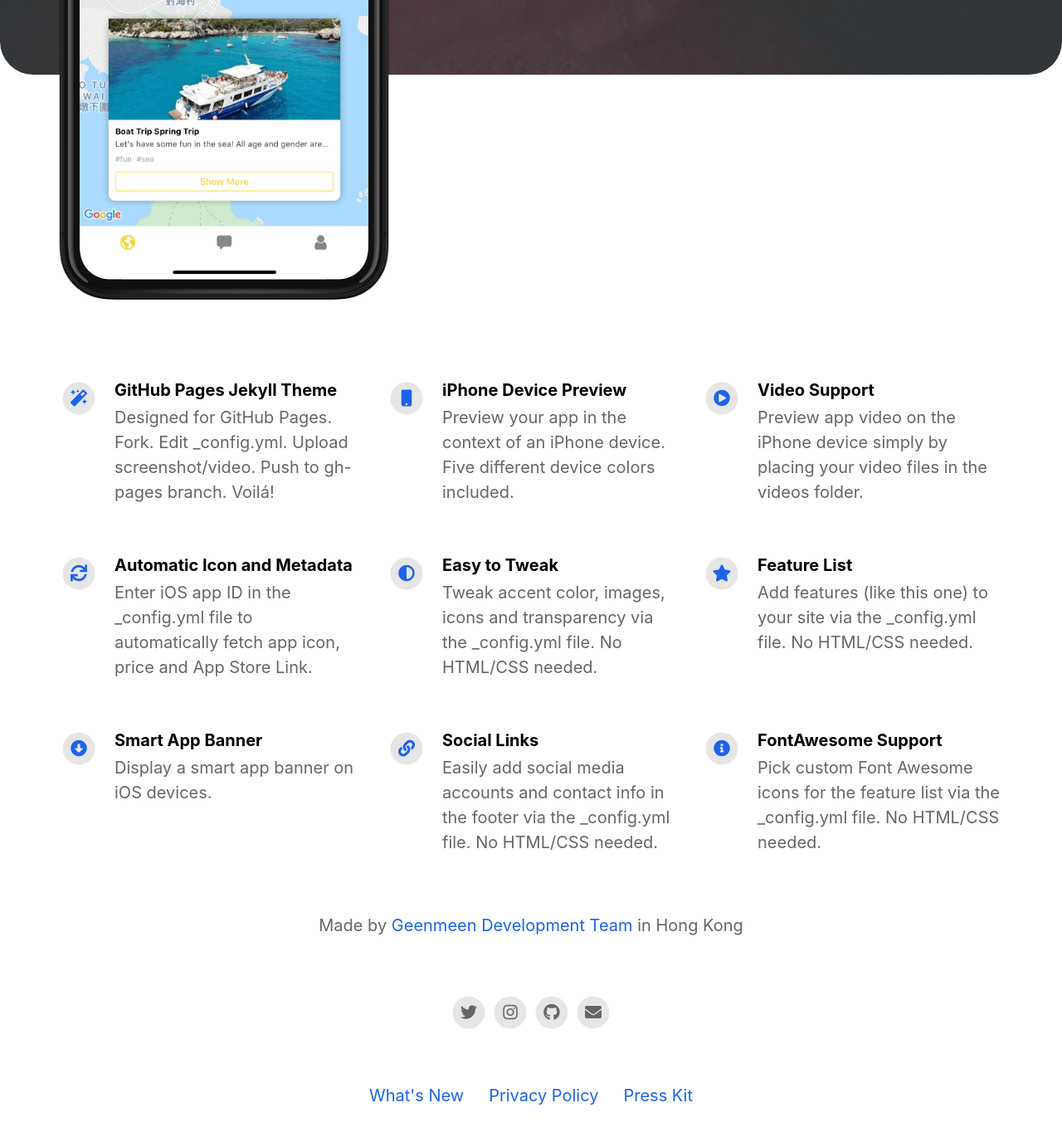
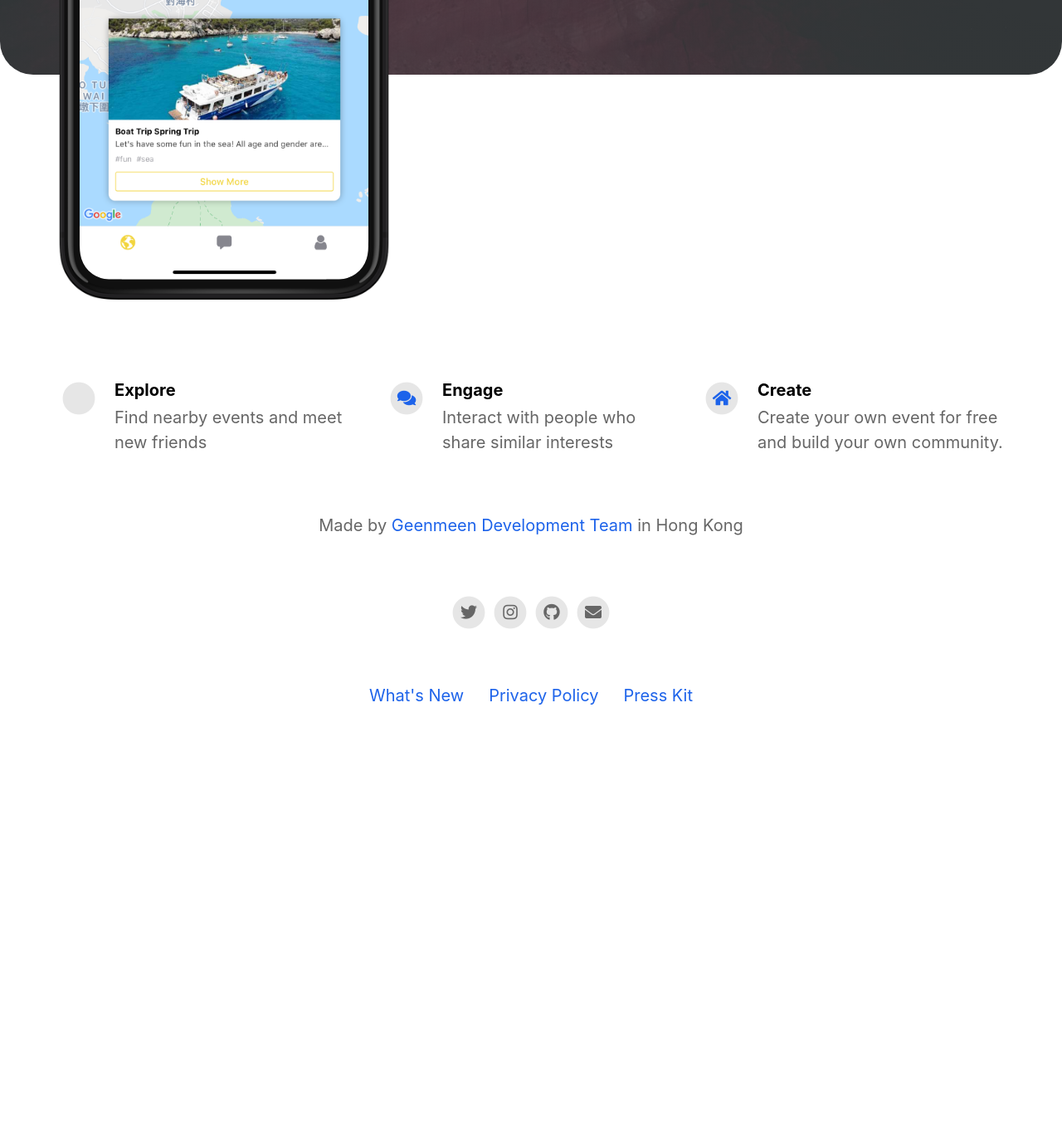
Before and after one commit to GeenmeenHK/GeenmeenHK.github.io, a Jekyll site: the page built from index.html, in a window 1280 px wide and 1400 px high, scrolled down 624 px. Shown: the top 1370 px of the window at 83% size. Built offline with Jekyll 4.4.1, drawn with Linux system fonts in a browser that asks for light colours; nearby versions of some CDN libraries; after the commit the page ends 1542 px from its top, so only the background shows below that; some of the changed text lies outside the part shown.

```diff
--- a/_config.yml
+++ b/_config.yml
@@ -11,9 +11,9 @@
                                                                                       # Or upload your press kit file to assets and set path accordingly (e.g. "assets/your_press_kit.zip").
 
 app_icon                                  : assets/512_PlayPlayDuck_Icon.png                    # Automatically populates if not set and if iOS app ID is set.  Otherwise enter path to icon file manually.
-app_name                                  :                                           # Automatically populates if not set and if iOS app ID is set.  Otherwise enter manually.
-app_price                                 :                                           # Automatically populates if not set and if iOS app ID is set.  Otherwise enter manually.
-app_description                           : Join exciting events around Hong Kong.
+app_name                                  : PlayPlayDuck                                          # Automatically populates if not set and if iOS app ID is set.  Otherwise enter manually.
+app_price                                 : Free                                          # Automatically populates if not set and if iOS app ID is set.  Otherwise enter manually.
+app_description                           : Play Play Duck - Play咩都得
 
 enable_smart_app_banner                   : true                                      # Set to true to show a smart app banner at top of page on mobile devices.
 
@@ -21,9 +21,9 @@
 
 # Information About Yourself
 your_name                                 : Geenmeen Development Team
-your_link                                 : geenmeen://--/Geen/?GeenId=09108e24-0c8c-48b6-8ee4-0d8967d3db7d
+your_link                                 : playplayduck://--/Geen/?GeenId=09108e24-0c8c-48b6-8ee4-0d8967d3db7d
 your_city                                 : Hong Kong
-email_address                             : geenmeenhk@gmail.com
+email_address                             : playplayduck@gmail.com
 facebook_username                         :
 instagram_username                        : ho_ml
 twitter_username                          : Jason_So3
@@ -35,45 +35,45 @@
 # Feature List                            Edit, add or remove features to be presented.
 features                                  :
 
-  - title                                 : GitHub Pages Jekyll Theme
-    description                           : Designed for GitHub Pages. Fork. Edit _config.yml. Upload screenshot/video. Push to gh-pages branch. Voilá!
-    fontawesome_icon_name                 : magic
+  - title                                 : Explore
+    description                           : Find nearby events and meet new friends
+    fontawesome_icon_name                 : fa-globe
 
-  - title                                 : iPhone Device Preview
-    description                           : Preview your app in the context of an iPhone device. Five different device colors included.
-    fontawesome_icon_name                 : mobile
+  - title                                 : Engage
+    description                           : Interact with people who share similar interests
+    fontawesome_icon_name                 : comments
 
-  - title                                 : Video Support
-    description                           : Preview app video on the iPhone device simply by placing your video files in the videos folder.
-    fontawesome_icon_name                 : play-circle
+  - title                                 : Create
+    description                           : Create your own event for free and build your own community.
+    fontawesome_icon_name                 : home
 
-  - title                                 : Automatic Icon and Metadata
-    description                           : Enter iOS app ID in the _config.yml file to automatically fetch app icon, price and App Store Link.
-    fontawesome_icon_name                 : sync
+#  - title                                 : Automatic Icon and Metadata
+#    description                           : Enter iOS app ID in the _config.yml file to automatically fetch app icon, price and App Store Link.
+#    fontawesome_icon_name                 : sync
 
-  - title                                 : Easy to Tweak
-    description                           : Tweak accent color, images, icons and transparency via the _config.yml file. No HTML/CSS needed.
-    fontawesome_icon_name                 : adjust
+#  - title                                 : Easy to Tweak
+#    description                           : Tweak accent color, images, icons and transparency via the _config.yml file. No HTML/CSS needed.
+#    fontawesome_icon_name                 : adjust
 
-  - title                                 : Feature List
-    description                           : Add features (like this one) to your site via the _config.yml file. No HTML/CSS needed.
-    fontawesome_icon_name                 : star
+#  - title                                 : Feature List
+#    description                           : Add features (like this one) to your site via the _config.yml file. No HTML/CSS needed.
+#    fontawesome_icon_name                 : star
 
-  - title                                 : Smart App Banner
-    description                           : Display a smart app banner on iOS devices.
-    fontawesome_icon_name                 : arrow-alt-circle-down
+#  - title                                 : Smart App Banner
+#    description                           : Display a smart app banner on iOS devices.
+#    fontawesome_icon_name                 : arrow-alt-circle-down
 
-  - title                                 : Social Links
-    description                           : Easily add social media accounts and contact info in the footer via the _config.yml file. No HTML/CSS needed.
-    fontawesome_icon_name                 : link
+#  - title                                 : Social Links
+#    description                           : Easily add social media accounts and contact info in the footer via the _config.yml file. No HTML/CSS needed.
+#    fontawesome_icon_name                 : link
 
-  - title                                 : FontAwesome Support
-    description                           : Pick custom Font Awesome icons for the feature list via the _config.yml file. No HTML/CSS needed.
-    fontawesome_icon_name                 : info-circle
+#  - title                                 : FontAwesome Support
+#    description                           : Pick custom Font Awesome icons for the feature list via the _config.yml file. No HTML/CSS needed.
+#    fontawesome_icon_name                 : info-circle
 
-  - title                                 : # New Feature Title
-    description                           : # New Feature Description
-    fontawesome_icon_name                 : # Enter Font Awesome icon name (e.g. star). Find icons on fontawesome.com/icons.
+#  - title                                 : # New Feature Title
+#    description                           : # New Feature Description
+#    fontawesome_icon_name                 : # Enter Font Awesome icon name (e.g. star). Find icons on fontawesome.com/icons.
 
 
 
```
